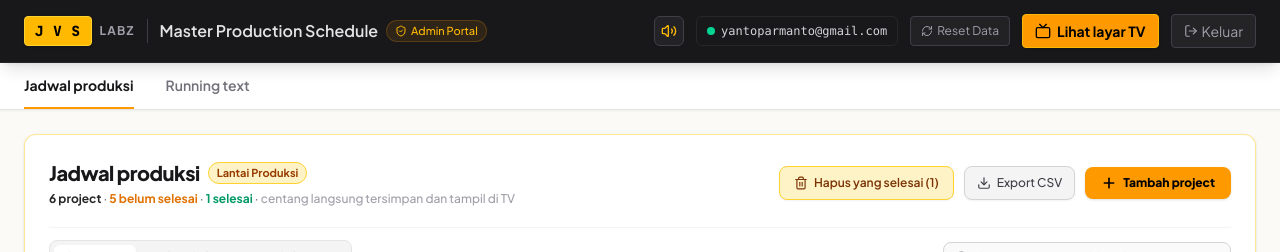
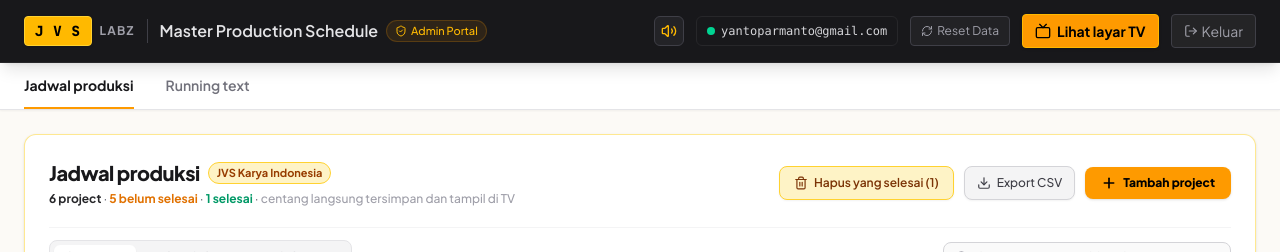
Before and after one commit to yantoparm/MasterScheduleJKI, a React (Vite) app: page / in a window 1280 px wide. Shown: the top 252 px of the page. Built offline with nearby package versions, Linux system fonts and the light colour scheme.

Commit message:
Update ProjectTable.tsx

```diff
--- a/src/components/ProjectTable.tsx
+++ b/src/components/ProjectTable.tsx
@@ -136,7 +136,7 @@ export const ProjectTable: React.FC<ProjectTableProps> = ({
                 Jadwal produksi
               </h2>
               <span className="bg-amber-100 text-amber-800 text-[11px] font-bold px-2 py-0.5 rounded-full border border-amber-300">
-                Lantai Produksi
+                JVS Karya Indonesia
               </span>
             </div>
             <p className="text-xs text-zinc-500 mt-1 font-medium">
```
